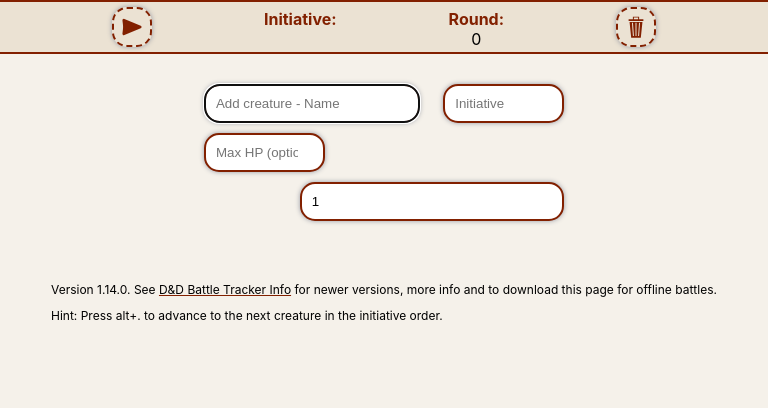
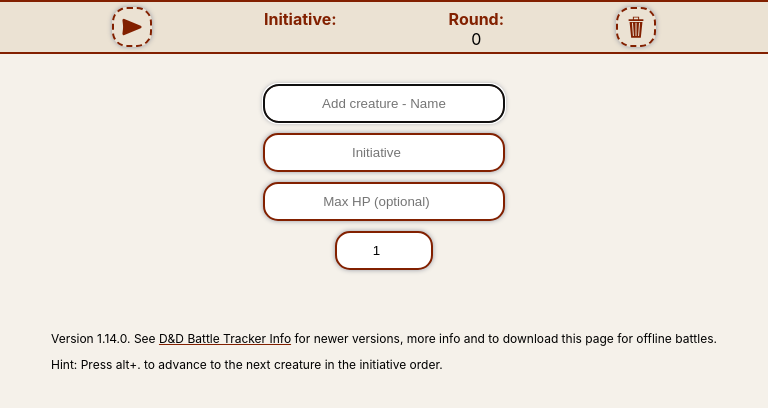
Before and after one commit to Paul-Ladyman/dnd-battle-tracker, a React (Create React App) app: page / in a window 768 px wide. Shown: the top 408 px of the page. Built offline with nearby package versions, Linux system fonts and the light colour scheme.

Commit message:
Improve new creature form styling across devices

```diff
--- a/src/App.css
+++ b/src/App.css
@@ -180,7 +180,7 @@ a:hover {
 /* Create creature form */
 
 .create-creature-form {
-  width: 50%;
+  width: 60%;
   margin-top: 40px;
   grid-gap: 11px;
   grid-row-gap: 10px;
@@ -191,21 +191,18 @@ a:hover {
 
 .create-creature-form--item {
   display: flex;
-  grid-column: span 5;
+}
+
+.create-creature-form--item__text {
+  grid-column: span 6;
 }
 
 .create-creature-form--item__number {
-  grid-column: span 3;
+  grid-column: span 4;
 }
 
-/*
- * Ensure last row of create creature form is centered on screens large enough to support
- * the form on 2 rows but not large enough to support it on 1.
- */
-@media only screen and (min-width: 700px) and (max-width: 1024px) {
-  .create-creature-form--item__last {
-    grid-column: 3 / span 6;
-  }
+.create-creature-form--item__small-number {
+  grid-column: span 2;
 }
 
 .create-creature-form--input {
@@ -218,6 +215,37 @@ a:hover {
 
 .create-creature-form--input__error {
   border: 4px solid red;
+}
+
+/*
+ * Ensure create creature form is centered on multiple rows on small screens
+ */
+@media only screen and (max-width: 825px) {
+  .create-creature-form {
+    grid-template-columns: repeat(6, 25px);
+  }
+
+  .create-creature-form--item__text {
+    grid-column: 2 / span 4;
+  }
+
+  .create-creature-form--item__number {
+    grid-column: 2 / span 4;
+  }
+
+  .create-creature-form--item__small-number {
+    grid-column: 3 / span 2;
+  }
+
+  .create-creature-form--input {
+    text-align: center;
+  }
+}
+
+@media only screen and (max-width: 375px) {
+  .create-creature-form--item__text {
+    grid-column: span 6;
+  }
 }
 
 /* Creatures */
--- a/src/CreateCreatureForm.js
+++ b/src/CreateCreatureForm.js
@@ -99,7 +99,7 @@ class CreateCreatureForm extends Component {
     const multiplierClass = multiplierError ? `${inputClass} ${inputErrorClass}` : inputClass;
     return (
       <form className="create-creature-form" onKeyDown={this.formHandler}>
-        <div className="create-creature-form--item">
+        <div className="create-creature-form--item create-creature-form--item__text">
           <input className={nameClass} type="text" name="name" placeholder="Add creature - Name" value={name} onChange={this.handleChange} ref={this.nameInput}/>
         </div>
         <div className="create-creature-form--item create-creature-form--item__number">
@@ -108,7 +108,7 @@ class CreateCreatureForm extends Component {
         <div className="create-creature-form--item create-creature-form--item__number">
           <input className={healthClass} type="number" min="1" name="healthPoints" placeholder="Max HP (optional)" value={healthPoints} onChange={this.handleChange}/>
         </div>
-        <div className="create-creature-form--item create-creature-form--item__number create-creature-form--item__last">
+        <div className="create-creature-form--item create-creature-form--item__small-number create-creature-form--item__last">
           <input className={multiplierClass} type="number" min="1" name="multiplier" value={multiplier} onChange={this.handleChange}/>
         </div>
       </form>
```
